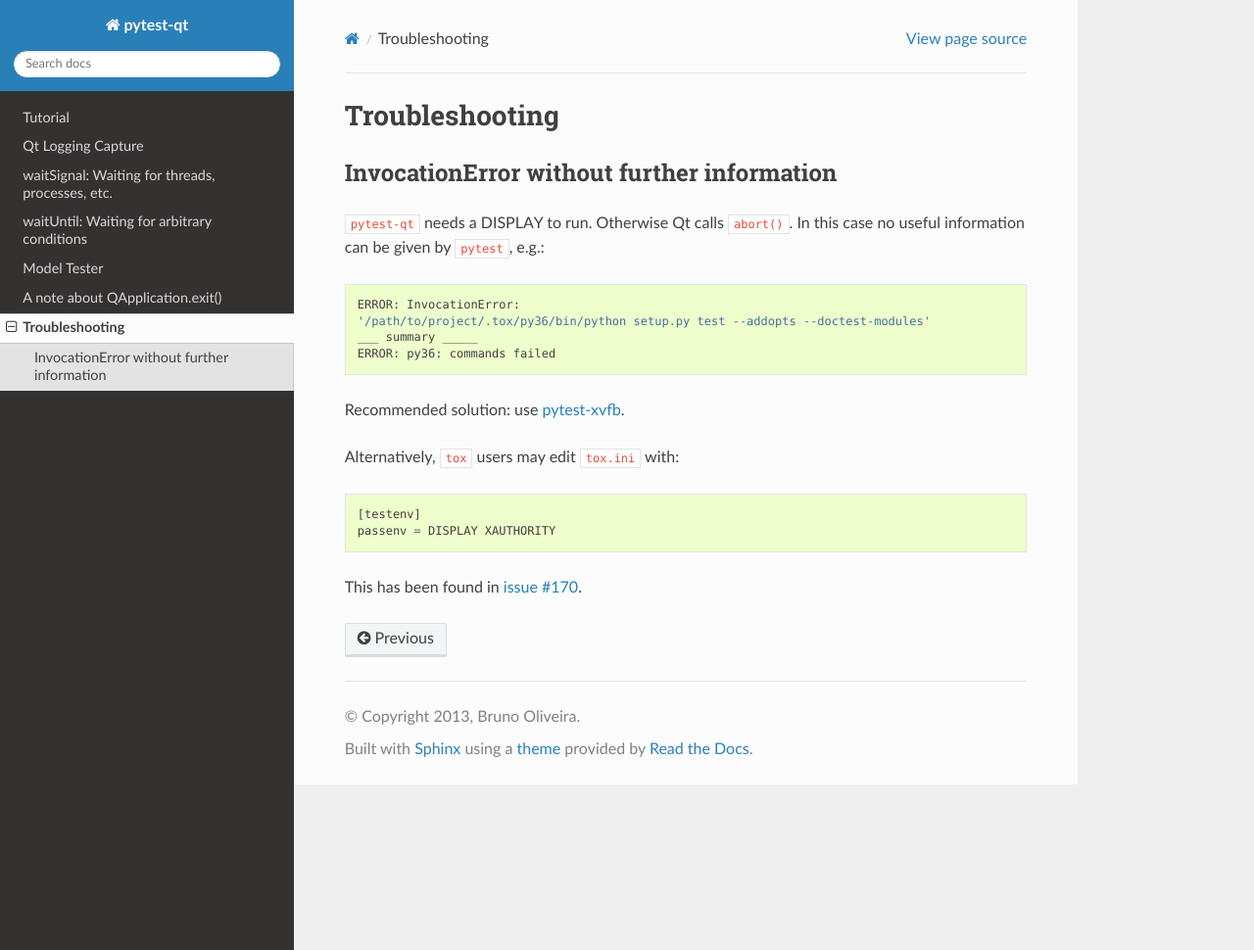
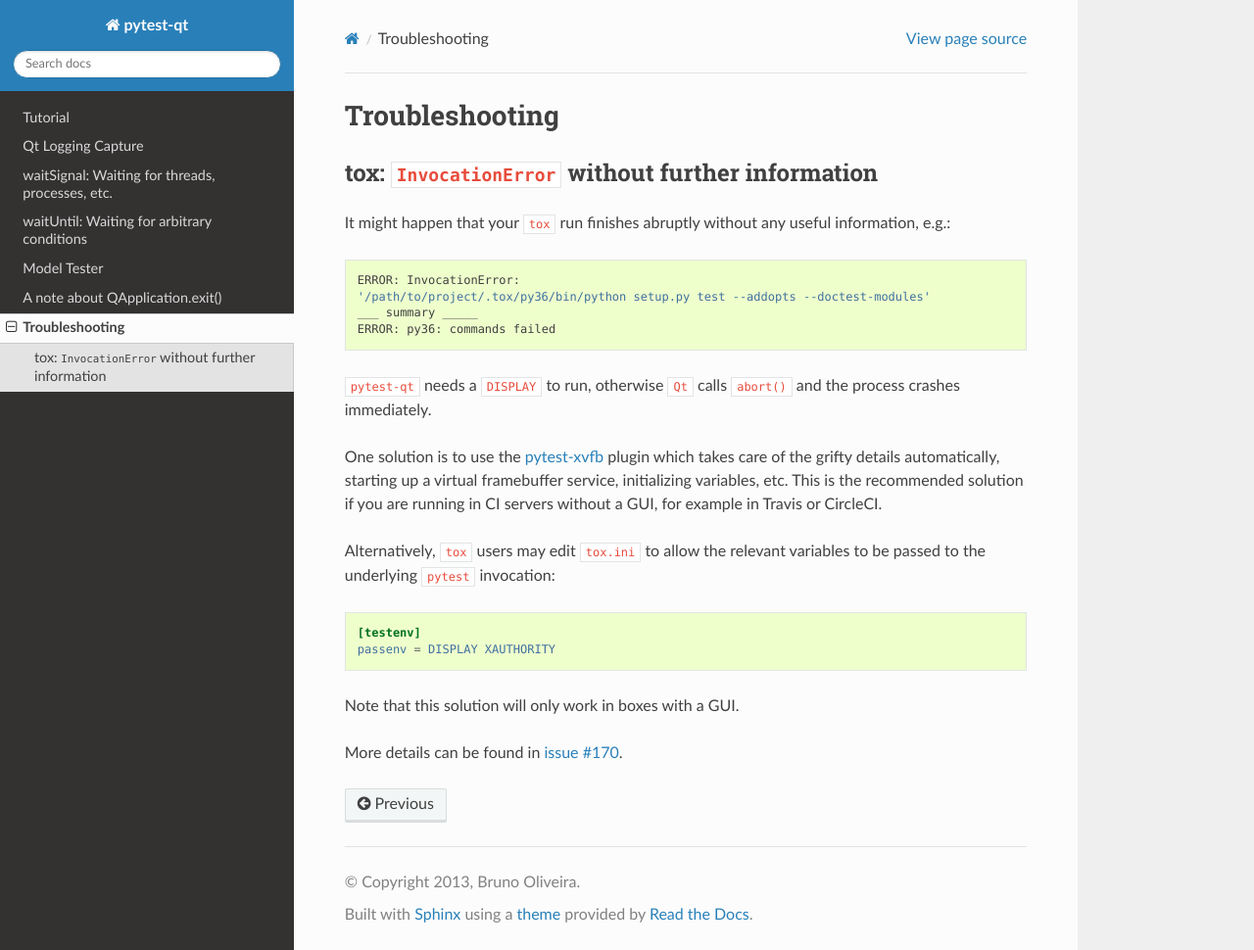
Before and after one commit to pytest-dev/pytest-qt, a Sphinx documentation site: the page built from docs/troubleshooting.rst, in a window 1280 px wide and 970 px high. Shown: the whole window at 98% size. Built offline with Sphinx 7.4.7 and the Read the Docs theme 2.0.0, drawn with Linux system fonts in a browser that asks for light colours; pages that are not in the unit, such as notebooks, are missing from menus; the version number could not be read and is left out.

Commit message:
Small rewording and formatting changes

```diff
--- a/docs/troubleshooting.rst
+++ b/docs/troubleshooting.rst
@@ -2,27 +2,31 @@ Troubleshooting
 ===============
 
 
-InvocationError without further information
--------------------------------------------
+tox: ``InvocationError`` without further information
+----------------------------------------------------
 
-``pytest-qt`` needs a DISPLAY to run. Otherwise Qt calls ``abort()``.
-In this case no useful information can be given by ``pytest``, e.g.::
+It might happen that your ``tox`` run finishes abruptly without any useful information, e.g.::
 
     ERROR: InvocationError:
     '/path/to/project/.tox/py36/bin/python setup.py test --addopts --doctest-modules'
     ___ summary _____
     ERROR: py36: commands failed
 
-Recommended solution: use `pytest-xvfb`_.
+``pytest-qt`` needs a ``DISPLAY`` to run, otherwise ``Qt`` calls ``abort()`` and the process crashes immediately.
 
+One solution is to use the `pytest-xvfb`_ plugin which takes care of the grifty details automatically, starting up a virtual framebuffer service, initializing variables, etc. This is the recommended solution if you are running in CI servers without a GUI, for example in Travis or CircleCI.
 
-Alternatively, ``tox`` users may edit ``tox.ini`` with::
+Alternatively, ``tox`` users may edit ``tox.ini`` to allow the relevant variables to be passed to the underlying
+``pytest`` invocation:
+
+.. code-block:: ini
 
     [testenv]
     passenv = DISPLAY XAUTHORITY
 
+Note that this solution will only work in boxes with a GUI.
 
-This has been found in `issue #170`_.
+More details can be found in `issue #170`_.
 
 .. _pytest-xvfb: https://pypi.python.org/pypi/pytest-xvfb/
 .. _issue #170: https://github.com/pytest-dev/pytest-qt/issues/170
```
